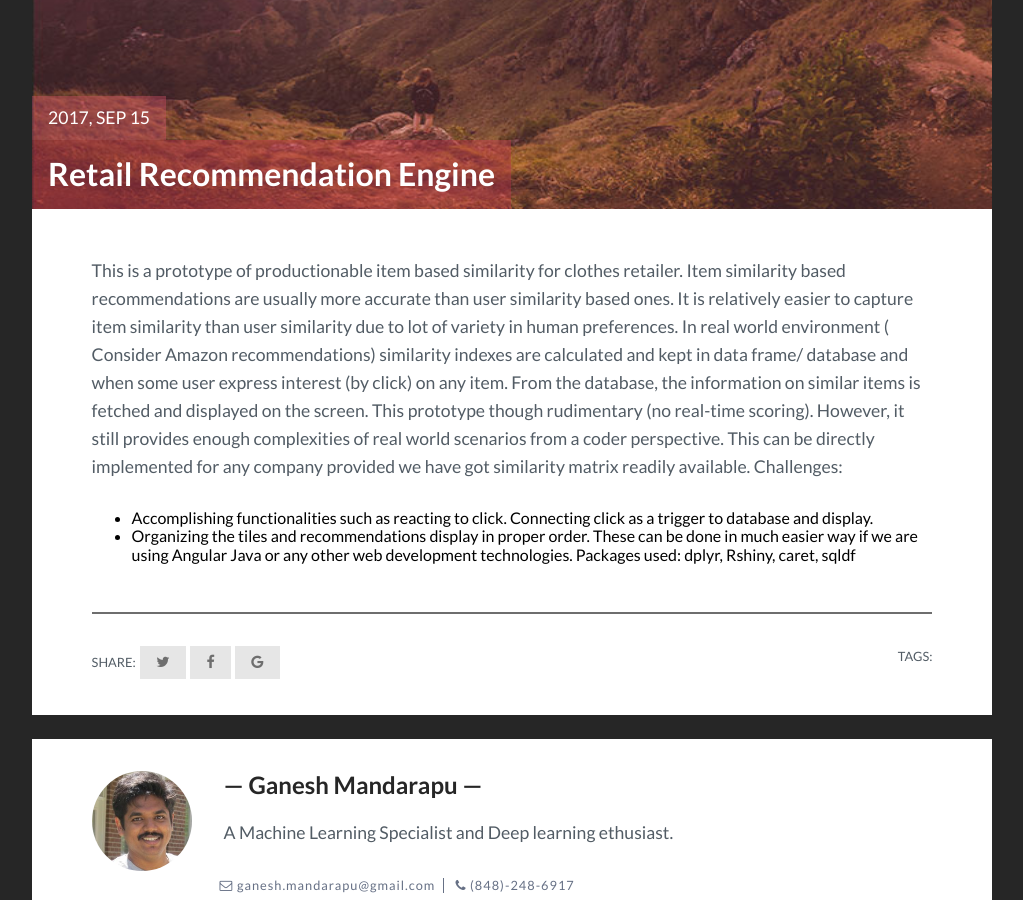
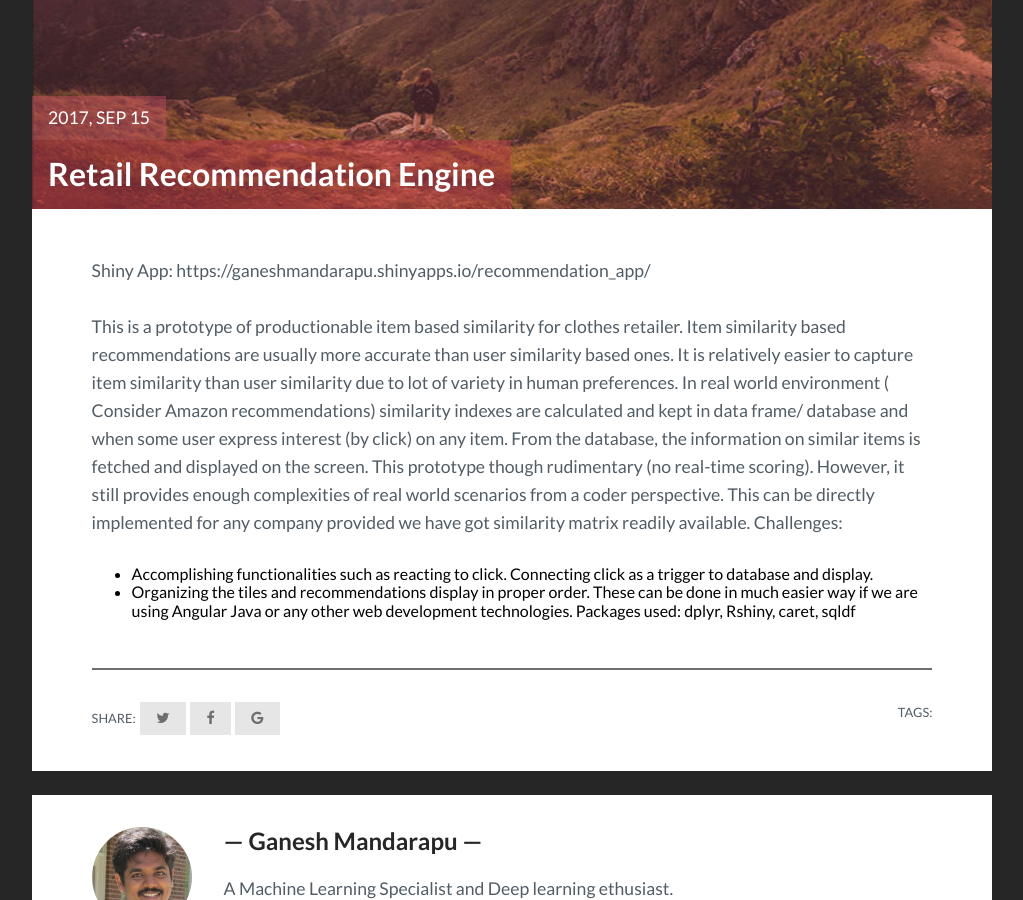
Before and after one commit to ganeshmandarapu/Projects, a Jekyll site: the page built from _posts/2017-09-15-Retail Recommendation Engine.markdown, in a window 1280 px wide and 900 px high, scrolled down 504 px. Shown: the whole window, without its empty margins (128-1151 px from the left). Built offline with Jekyll 4.4.1, drawn with Linux system fonts in a browser that asks for light colours; comment, search, counter and statistics services are not loaded.

Commit message:
Update 2017-09-15-Retail Recommendation Engine.markdown

```diff
--- a/_posts/2017-09-15-Retail Recommendation Engine.markdown
+++ b/_posts/2017-09-15-Retail Recommendation Engine.markdown
@@ -7,6 +7,7 @@ description: You’ll find this post in your `_posts` directory. Go ahead and ed
 
 ---
 
+Shiny App: https://ganeshmandarapu.shinyapps.io/recommendation_app/
 
 
 This is a prototype of productionable item based similarity for clothes retailer. Item similarity based recommendations are usually more accurate than user similarity based ones. It is relatively easier to capture item similarity than user similarity due to lot of variety in human preferences. In real world environment ( Consider Amazon recommendations)  similarity indexes are calculated and kept in data frame/ database and when some user express interest (by click) on any item. From the database, the information on similar items is fetched and displayed on the screen.
```
